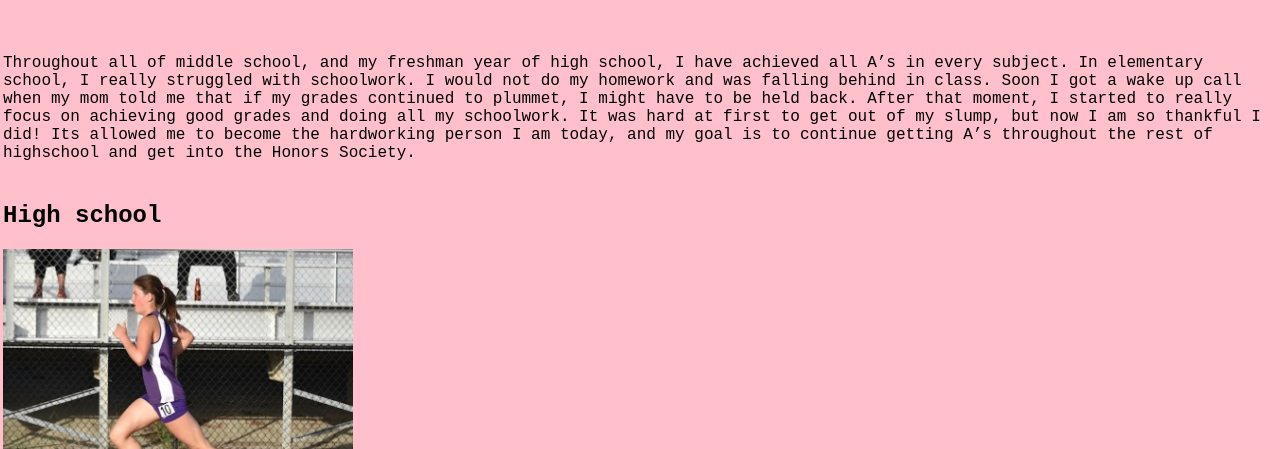
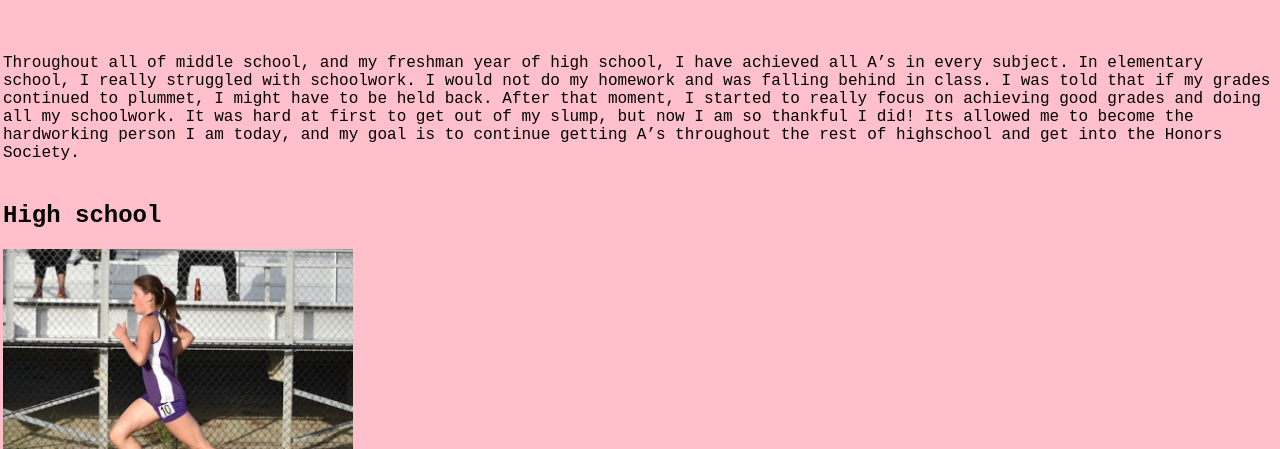
Before and after one commit to ellaya25/Joy-of-Computing, a plain HTML site: page academics.html in a window 1280 px wide. Shown: the part 651-1100 px from the top of the page. Drawn offline with Linux system fonts and the light colour scheme.

Commit message:
Update academics.html

```diff
--- a/academics.html
+++ b/academics.html
@@ -37,7 +37,7 @@
           <br>
           <br>
           <br>
-          <p> Throughout all of middle school, and my freshman year of high school, I have achieved all A’s in every subject. In elementary school, I really struggled with schoolwork. I would not do my homework and was falling behind in class. Soon I got a wake up call when my mom told me that if my grades continued to plummet, I might have to be held back. After that moment, I started to really focus on achieving good grades and doing all my schoolwork. It was hard at first to get out of my slump, but now I am so thankful I did! Its allowed me to become the hardworking person I am today, and my goal is to continue getting A’s throughout the rest of highschool and get into the Honors Society. </p></td>
+          <p> Throughout all of middle school, and my freshman year of high school, I have achieved all A’s in every subject. In elementary school, I really struggled with schoolwork. I would not do my homework and was falling behind in class. I was told that if my grades continued to plummet, I might have to be held back. After that moment, I started to really focus on achieving good grades and doing all my schoolwork. It was hard at first to get out of my slump, but now I am so thankful I did! Its allowed me to become the hardworking person I am today, and my goal is to continue getting A’s throughout the rest of highschool and get into the Honors Society. </p></td>
       </tr>
       <tr>
         <td><h2> High school </h2><img class="achieve" src = "trackimage.png"  width="350" height="300" />
```
